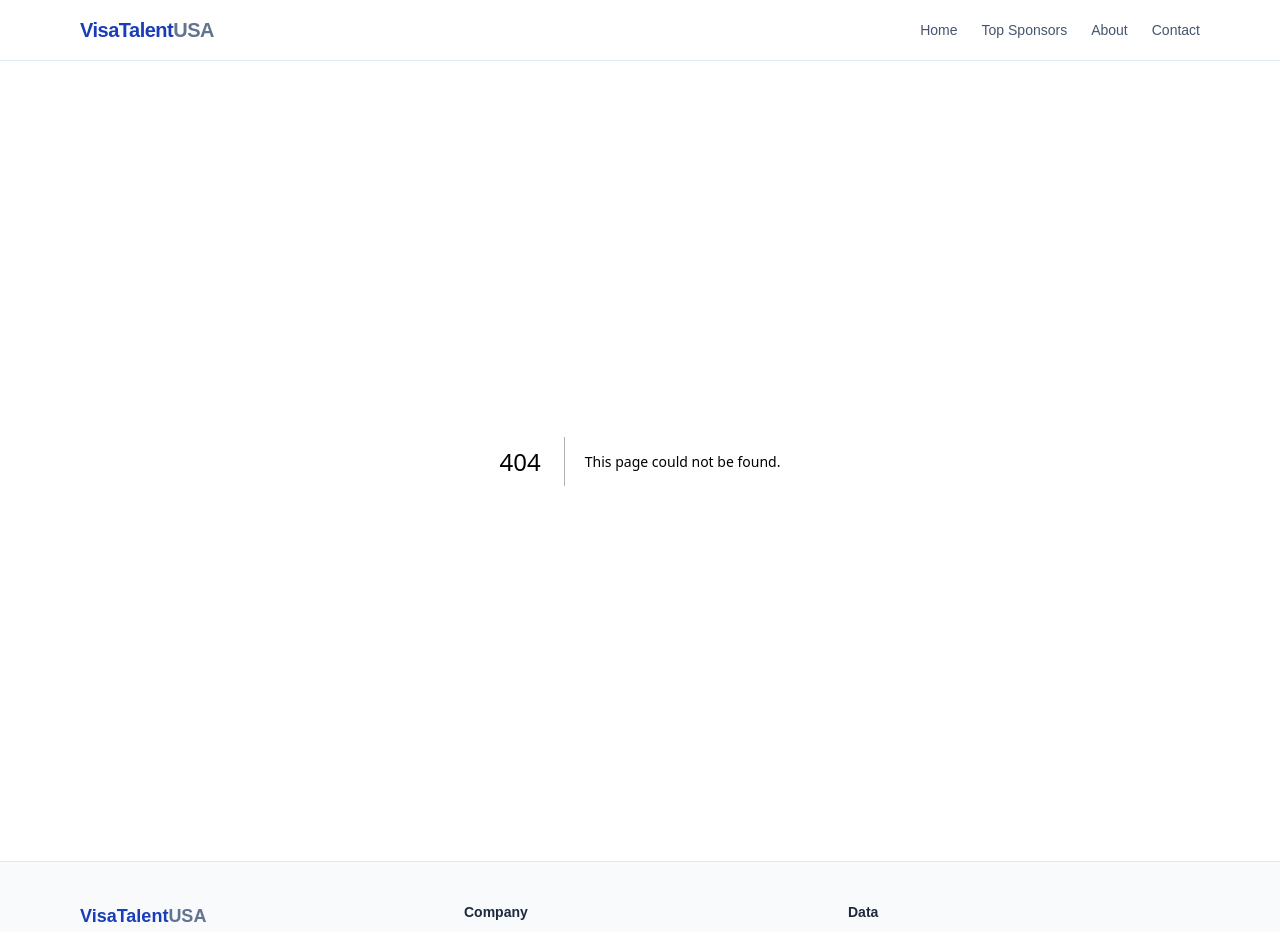
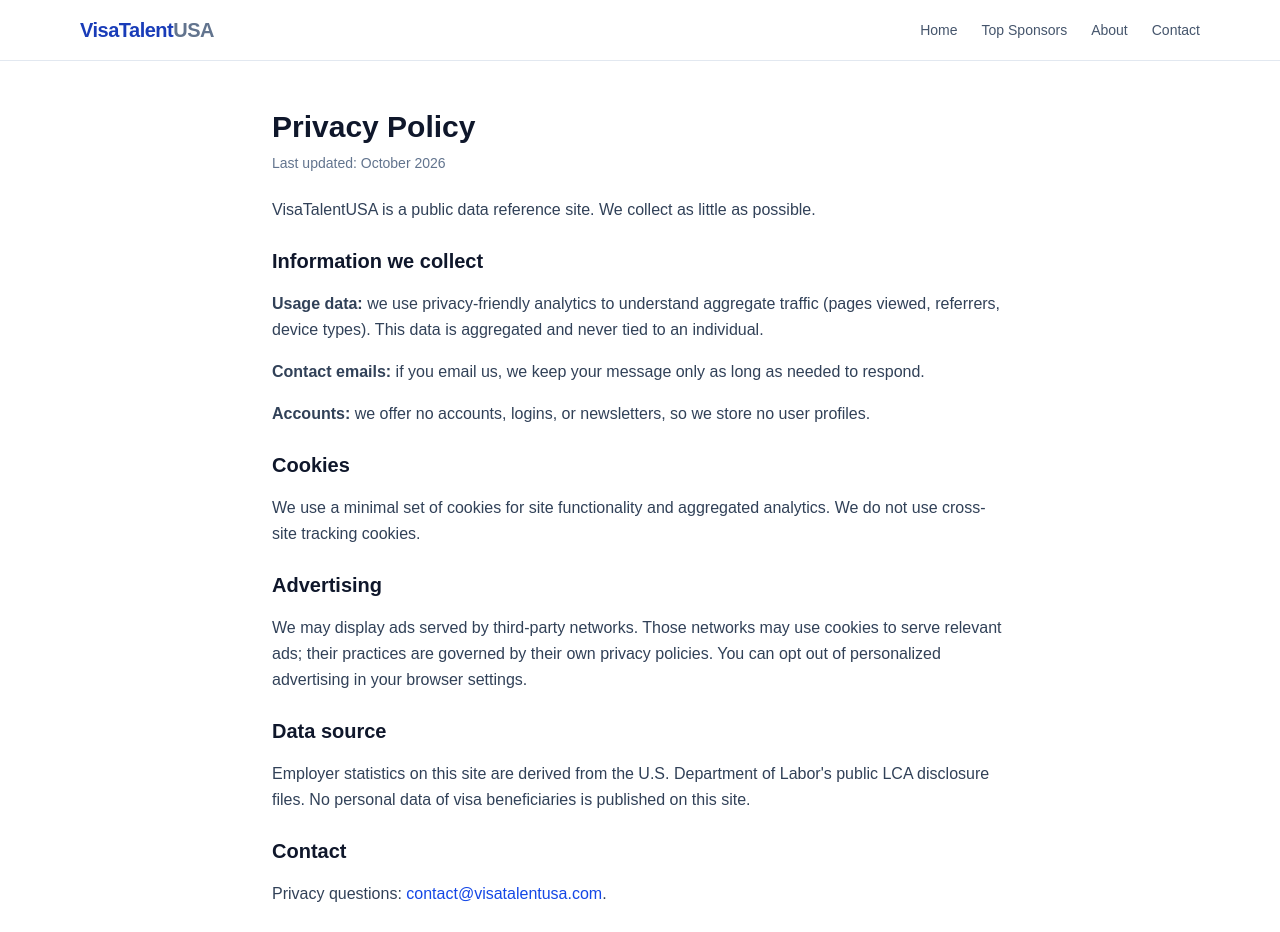
Before and after one commit to mtalha102503/visatalentusa, a Next.js app: page /privacy in a window 1280 px wide. Before the commit this address had no page. Shown: the top 932 px of the page. Built offline with nearby package versions, Linux system fonts and the light colour scheme.

Commit message:
Add app/privacy/page.tsx

```diff
--- /dev/null
+++ b/app/privacy/page.tsx
@@ -0,0 +1,68 @@
+import type { Metadata } from "next";
+
+export const metadata: Metadata = {
+  title: "Privacy Policy",
+  description: "VisaTalentUSA privacy policy — what data we collect and how we use it.",
+};
+
+export default function PrivacyPage() {
+  return (
+    <div className="mx-auto max-w-3xl px-4 py-12">
+      <h1 className="text-3xl font-bold text-slate-900">Privacy Policy</h1>
+      <p className="mt-2 text-sm text-slate-500">Last updated: October 2026</p>
+      <div className="mt-6 space-y-4 leading-relaxed text-slate-700">
+        <p>
+          VisaTalentUSA is a public data reference site. We collect as little
+          as possible.
+        </p>
+        <h2 className="pt-2 text-xl font-bold text-slate-900">
+          Information we collect
+        </h2>
+        <p>
+          <strong>Usage data:</strong> we use privacy-friendly analytics to
+          understand aggregate traffic (pages viewed, referrers, device
+          types). This data is aggregated and never tied to an individual.
+        </p>
+        <p>
+          <strong>Contact emails:</strong> if you email us, we keep your
+          message only as long as needed to respond.
+        </p>
+        <p>
+          <strong>Accounts:</strong> we offer no accounts, logins, or
+          newsletters, so we store no user profiles.
+        </p>
+        <h2 className="pt-2 text-xl font-bold text-slate-900">Cookies</h2>
+        <p>
+          We use a minimal set of cookies for site functionality and
+          aggregated analytics. We do not use cross-site tracking cookies.
+        </p>
+        <h2 className="pt-2 text-xl font-bold text-slate-900">Advertising</h2>
+        <p>
+          We may display ads served by third-party networks. Those networks
+          may use cookies to serve relevant ads; their practices are governed
+          by their own privacy policies. You can opt out of personalized
+          advertising in your browser settings.
+        </p>
+        <h2 className="pt-2 text-xl font-bold text-slate-900">
+          Data source
+        </h2>
+        <p>
+          Employer statistics on this site are derived from the U.S.
+          Department of Labor&apos;s public LCA disclosure files. No personal
+          data of visa beneficiaries is published on this site.
+        </p>
+        <h2 className="pt-2 text-xl font-bold text-slate-900">Contact</h2>
+        <p>
+          Privacy questions:{" "}
+          <a
+            href="mailto:contact@visatalentusa.com"
+            className="font-medium text-blue-700 hover:underline"
+          >
+            contact@visatalentusa.com
+          </a>
+          .
+        </p>
+      </div>
+    </div>
+  );
+}
```
